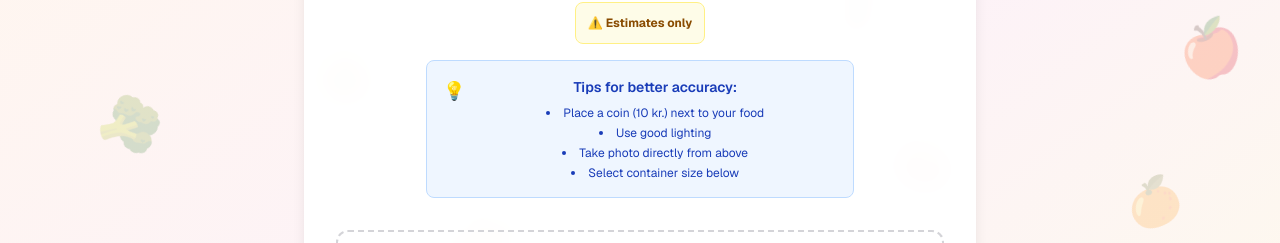
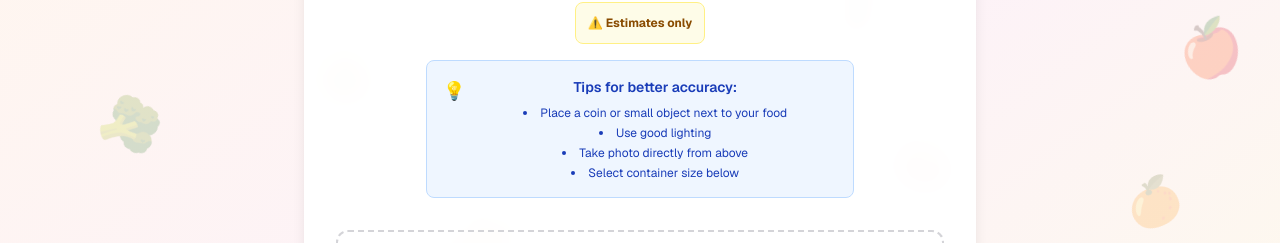
Before and after one commit to akunaut/Food-Calorie-Scanner, a Next.js app: page / in a window 1280 px wide. Shown: the part 270-513 px from the top of the page. Built offline with nearby package versions, Linux system fonts and the light colour scheme.

Commit message:
edit coin and objects

```diff
--- a/app/page.tsx
+++ b/app/page.tsx
@@ -339,7 +339,7 @@ export default function Home() {
               <div className="flex-1">
                 <p className="font-semibold mb-2">Tips for better accuracy:</p>
                 <ul className="text-xs space-y-1 list-disc list-inside">
-                  <li>Place a coin (10 kr.) next to your food</li>
+                  <li>Place a coin or small object next to your food</li>
                   <li>Use good lighting</li>
                   <li>Take photo directly from above</li>
                   <li>Select container size below</li>
```
